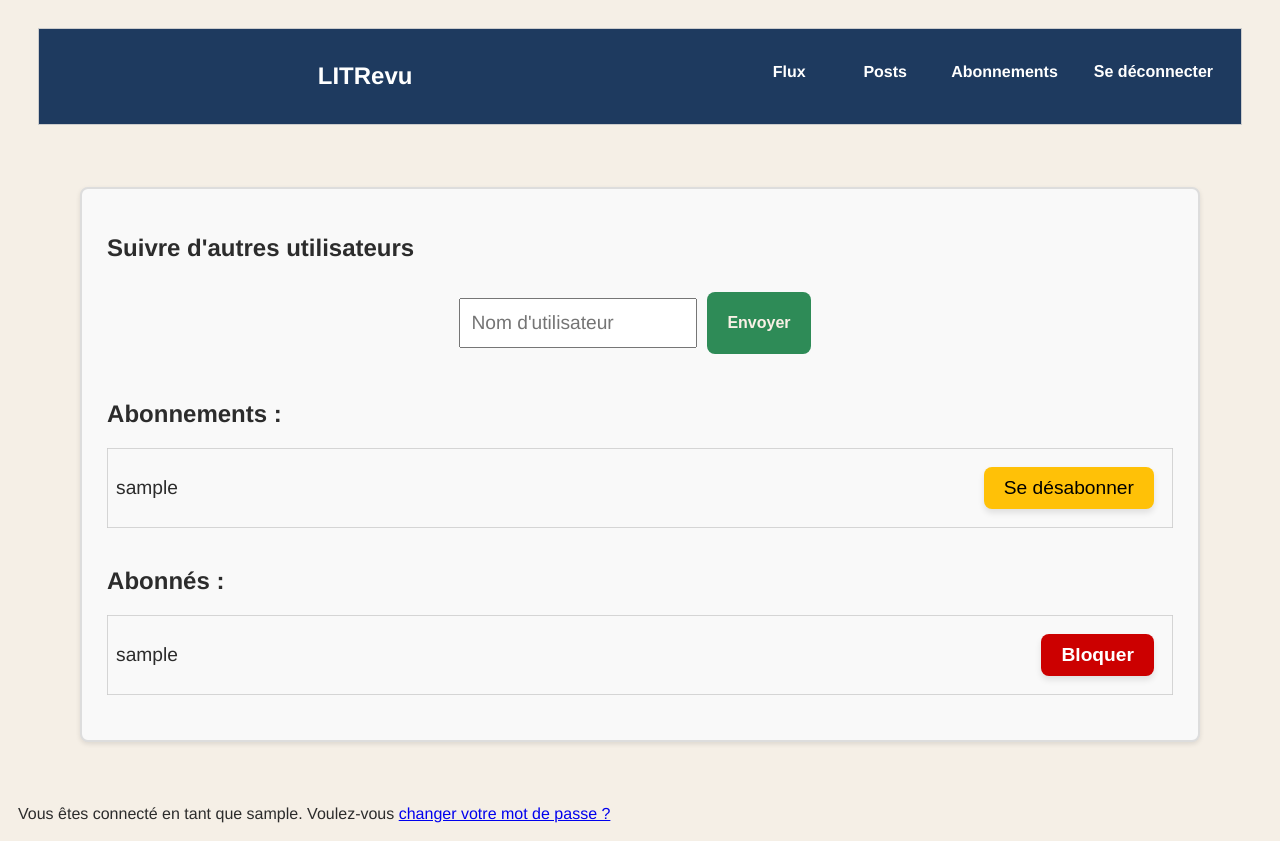
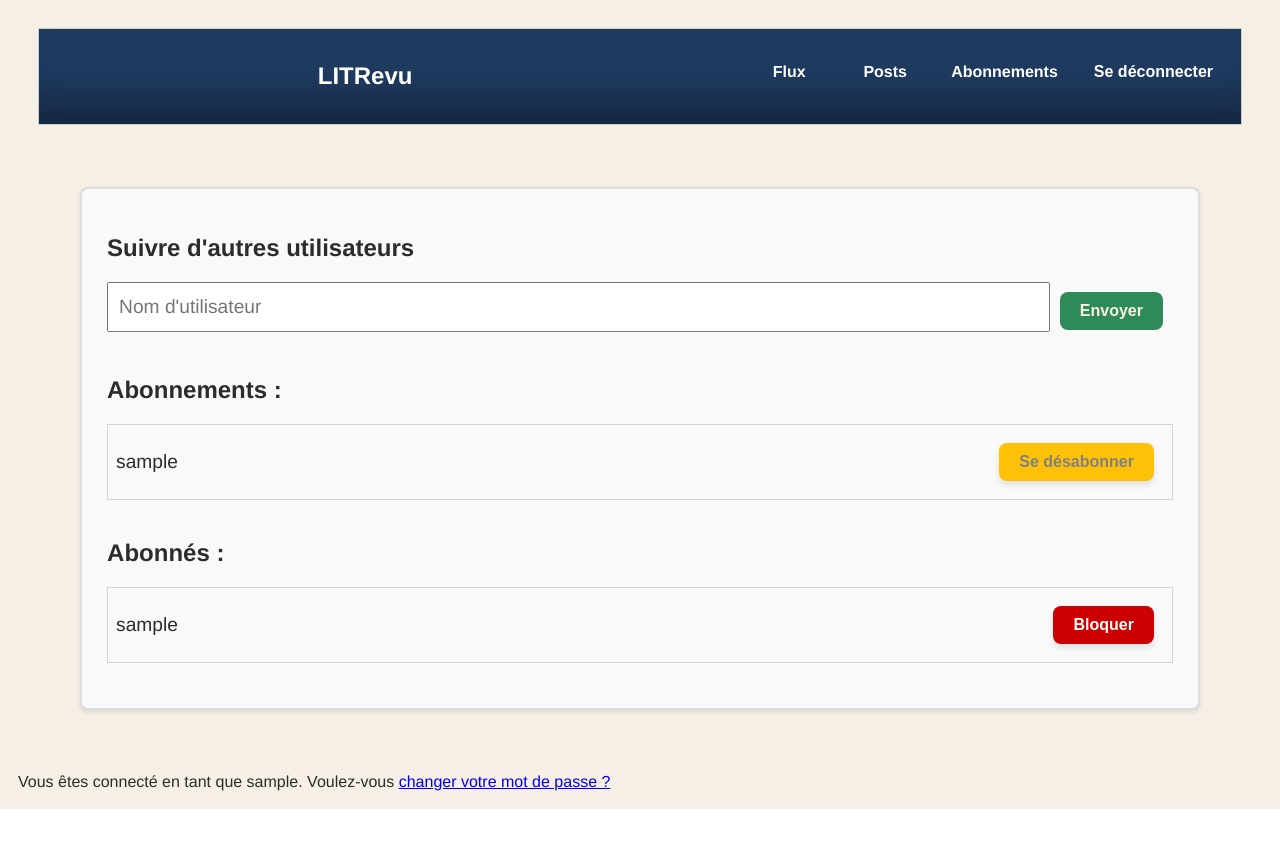
Before and after one commit to SallyPJ/ocp9, a Django app: page /follow-users-form/ in a window 1280 px wide. After the commit the page ends 809 px from the top, so only its background shows below. Run offline with Django 5.2, Linux system fonts and the light colour scheme; a user stored in the database is signed in; tables that the repository leaves empty hold one stand-in row (values such as "Sample post").

Commit message:
style : amélioration css (header + userpage)

```diff
--- a/BooksReview/reviews/forms.py
+++ b/BooksReview/reviews/forms.py
@@ -5,7 +5,7 @@ from django.core.exceptions import ValidationError
 
 
 class TicketForm(forms.ModelForm):
-    edit_ticket = forms.BooleanField(widget=forms.HiddenInput, required=False,initial=True)
+    edit_ticket = forms.BooleanField(widget=forms.HiddenInput, required=False, initial=True)
     class Meta:
         model = Ticket
         fields = ['title', 'description']
@@ -79,7 +79,7 @@ class FollowUsersForm(forms.Form):
         label='',
         max_length=150,
         widget=forms.TextInput(attrs={'placeholder': 'Nom d\'utilisateur',
-                                      'class': 'form-control form-control__searchbar' })
+                                      'class': 'form-control form-control__searchbar'})
     )
 
     def __init__(self, *args, **kwargs):
--- a/BooksReview/reviews/models.py
+++ b/BooksReview/reviews/models.py
@@ -25,7 +25,7 @@ class Photo(models.Model):
 class Ticket(models.Model):
     photo = models.ForeignKey(Photo, null=True, on_delete=models.SET_NULL, blank=True)
     title = models.CharField(max_length=128)
-    description = models.TextField(max_length=2048, blank=True)
+    description = models.TextField(max_length=2048, null=True, blank=True)
     user = models.ForeignKey(
         settings.AUTH_USER_MODEL,
         on_delete=models.CASCADE
@@ -42,7 +42,7 @@ class Review(models.Model):
         # validates that rating must be between 0 and 5
         validators=[MinValueValidator(0), MaxValueValidator(5)])
     headline = models.CharField(max_length=128)
-    body = models.CharField(max_length=8192, blank=True)
+    body = models.CharField(max_length=8192, null=True, blank=True)
     user = models.ForeignKey(
         to=settings.AUTH_USER_MODEL, on_delete=models.CASCADE)
     time_created = models.DateTimeField(auto_now_add=True)
--- a/BooksReview/reviews/templates/reviews/follow-users-form.html
+++ b/BooksReview/reviews/templates/reviews/follow-users-form.html
@@ -8,7 +8,7 @@
         <!-- Formulaire pour suivre un utilisateur -->
         <form method="post" class="follow-user-field">
             {% csrf_token %}
-            {{ form.as_p }}
+             {{ form.followed_username }}
             <button type="submit" name="follow_user" class="btn btn-primary">Envoyer</button>
         </form>
     </section>
--- a/BooksReview/reviews/templates/reviews/manage-review.html
+++ b/BooksReview/reviews/templates/reviews/manage-review.html
@@ -6,9 +6,9 @@
         <h2>{% if is_edit %}Modifier la critique{% else %}Écrire une critique{% endif %}</h2>
         <form method="post" class="ticket-form" enctype="multipart/form-data">
             {% csrf_token %}
-            <p>Titre :</p>
+            <p>Titre (requis):</p>
             {{ review_form.headline }}
-            <p>Note :</p>
+            <p>Note (requis):</p>
             {{ review_form.rating }}
             <p>Description :</p>
             {{ review_form.body }}
--- a/BooksReview/reviews/templates/reviews/manage-ticket.html
+++ b/BooksReview/reviews/templates/reviews/manage-ticket.html
@@ -4,7 +4,7 @@
     <h2>{% if is_edit %}Modifier le ticket{% else %}Créer un ticket{% endif %}</h2>
     <form method="post" class="ticket-form" enctype="multipart/form-data">
         {% csrf_token %}
-        <p>Titre :</p>
+        <p>Titre (requis):</p>
         {{ ticket_form.title }}
         <p>Description :</p>
         {{ ticket_form.description }}
--- a/BooksReview/static/styles.css
+++ b/BooksReview/static/styles.css
@@ -20,8 +20,8 @@ body {
     margin-left: 20px;
     margin-right: 20px;
     margin-bottom: 10px;
+    box-shadow: rgba(0, 0, 0, 0.35) 0px -50px 36px -28px inset;
 }
-
 .header__title {
     flex: 1;
     color: #fff;
@@ -41,6 +41,7 @@ body {
 .navbar__item {
     display: inline;
     list-style-type: none ;
+
 
 }
 .navbar__link {
@@ -100,7 +101,7 @@ button.navbar__link:hover {
 
 .btn{
     padding: 10px 20px;
-    font-size: 1em;
+    font-size: 1rem;
     border: none;
     cursor: pointer;
     transition: background-color 0.3s ease;
@@ -133,9 +134,10 @@ button.navbar__link:hover {
 /* Bouton Warning */
 .btn-warning {
     background-color: #ffc107; /* Jaune vif */
-    color: black; /* Texte gris clair pour meilleur contraste */
-    border: none; /* Supprime la bordure */
-    box-shadow: 0 4px 6px rgba(0, 0, 0, 0.1); /* Ombre légère */
+    color: grey;
+    font-weight: bold;
+    border: none;
+    box-shadow: 0 4px 6px rgba(0, 0, 0, 0.1);
 }
 
 .btn-warning:hover {
@@ -274,7 +276,7 @@ button.navbar__link:hover {
 .feed-container {
     display: flex;
     flex-direction: column;
-    gap: 20px; /* Espacement entre les tickets */
+    gap: 40px; /* Espacement entre les tickets */
     margin: 20px ;
 }
 
@@ -445,7 +447,7 @@ button.navbar__link:hover {
 .follow-user-field{
     display: flex;
     flex-direction: row;
-    justify-content: center;
+    justify-content: space-between;
 }
 
 /* Modale cachée par défaut */
```
